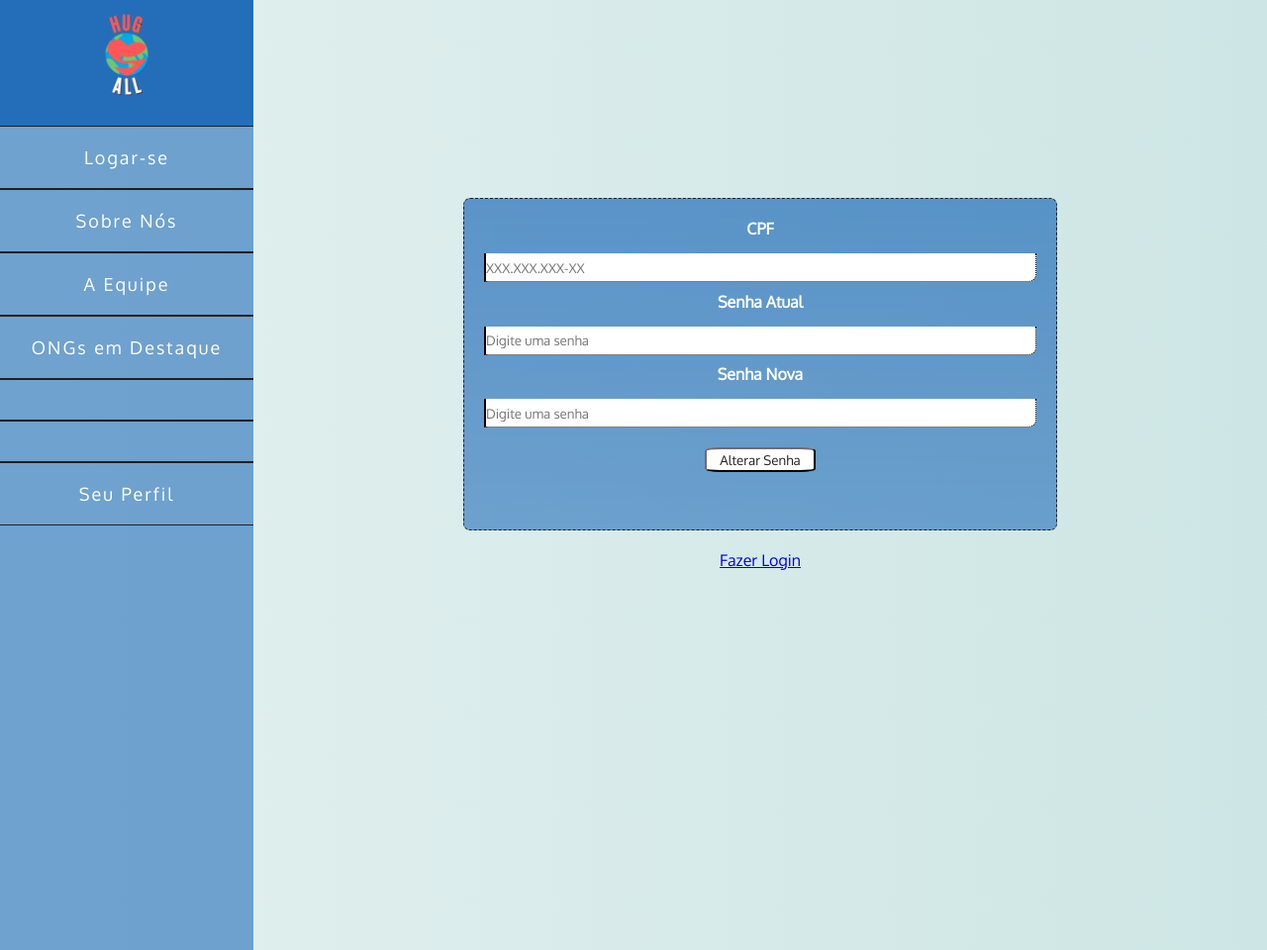
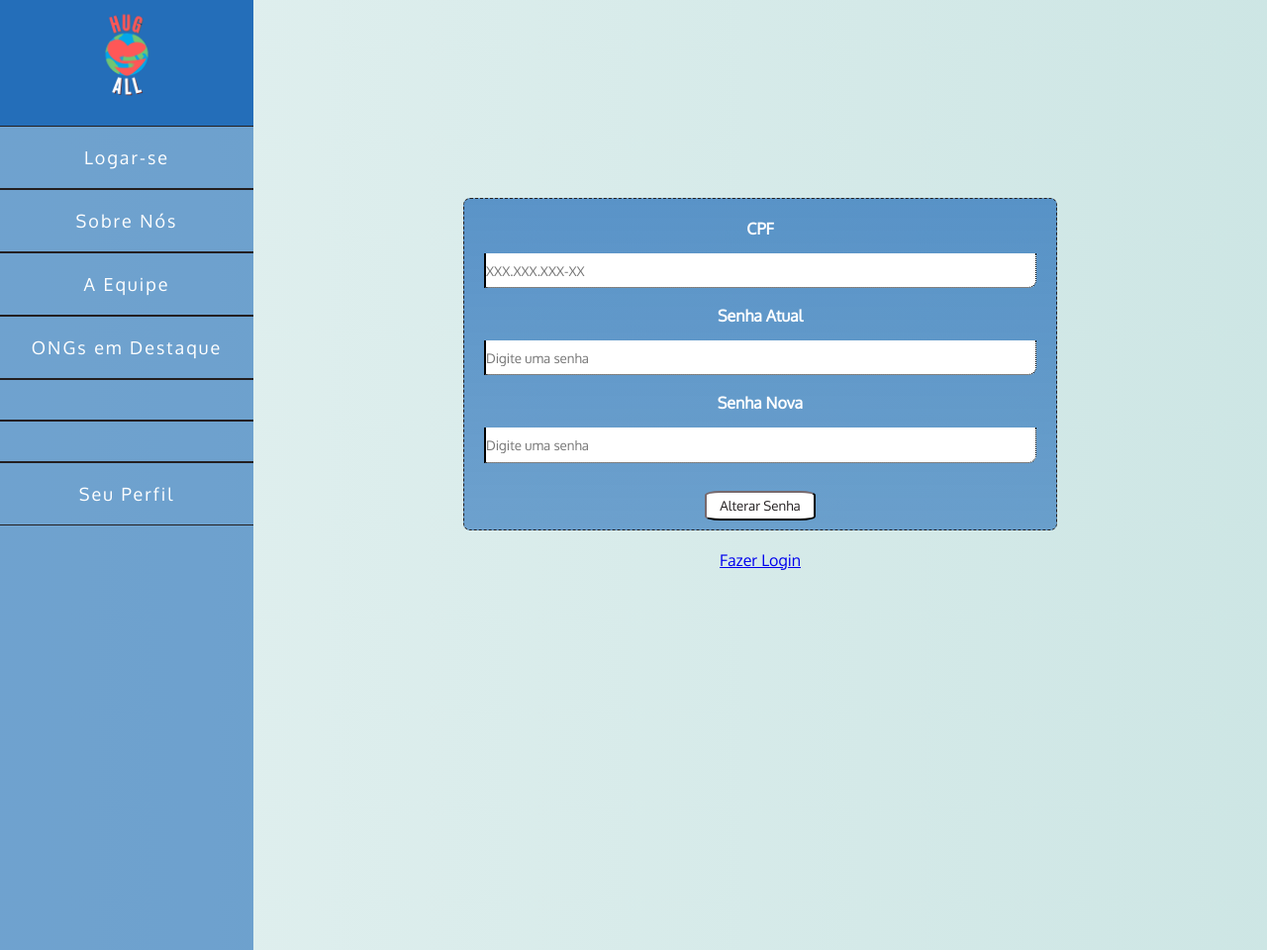
Before and after one commit to GustavoLuizFarignoli/HugAll-main, a PHP site: page /HugAll-main/update.php in a window 1280 px wide. Shown: the whole page at 99% size. Run offline with PHP 8.4, Linux system fonts and the light colour scheme.

Commit message:
Fiz algumas mudanças básica para adequar o tamanho da tela e os campos de senha

```diff
--- a/CSS/cadastro.css
+++ b/CSS/cadastro.css
@@ -83,7 +83,7 @@ a{
     color:#fff;
     font-weight: bold;
     width: 100%;
-    height: 17%;
+    height: 20%;
 }
 
 .inputradio{
--- a/CSS/index.css
+++ b/CSS/index.css
@@ -11,7 +11,7 @@
 
 #main{
     width: 100%;
-    height: 1300px;
+    height: 1500px;
     display: flex;
     text-align: center;
     background-image: linear-gradient(to left, rgba(184, 219, 217, 0.7), rgba(184,219,217, 0.4));
@@ -23,7 +23,7 @@ a{
 
 .menu{
     width: 20%;
-    height: 1300px;
+    height: 1500px;
     background-color: rgb(36, 110, 185, 0.6);
 }
 
--- a/CSS/login.css
+++ b/CSS/login.css
@@ -83,7 +83,7 @@ a{
     color:#fff;
     font-weight: bold;
     width: 100%;
-    height: 33.3%;
+    height: 40%;
 }
 
 .box-input{
--- a/CSS/update.css
+++ b/CSS/update.css
@@ -83,7 +83,7 @@ a{
     color:#fff;
     font-weight: bold;
     width: 100%;
-    height: 25%;
+    height: 30%;
 }
 
 .box-input{
--- a/Index.php
+++ b/Index.php
@@ -24,7 +24,7 @@
         </div>
         <div class="body">
                 <details>
-                    <summary><h1>Quem Somos Nós?</h1></summary>
+                    <summary><h1>Quem Somos Nós ?</h1></summary>
                     <p>O Hugall é um projeto desenvolvido por um grupo de estudantes da PUCPR e tem como objetivo conectar Voluntários e Doadores com as ONGs de Curitiba</p>
                     <hr>
                 </details>
--- a/cadastro.php
+++ b/cadastro.php
@@ -24,7 +24,7 @@
         </div>
         <div class="body">
             <form id="form" action="crud/cadastro_php.php" method="POST" onsubmit="return validacao()">
-                <div class="input" style="margin-top: 30px;">
+                <div class="input">
                     <label for="">CPF</label>
                     <input type="text" class="box-input" name="cpf" id="cpf" placeholder="XXX.XXX.XXX-XX">
                 </div>
@@ -38,7 +38,7 @@
                 </div>
                 <div class="input">
                     <label for="">Senha</label>
-                    <input type="text" class="box-input" name="senha" id="senha" placeholder="Digite uma senha">
+                    <input type="password" class="box-input" name="senha" id="senha" placeholder="Digite uma senha">
                 </div>
                 <label for="" style="color:#ffff; font-weight: bold;">Quero Ser</label>
                 <div class="inputradio">
--- a/login.php
+++ b/login.php
@@ -24,13 +24,13 @@
         </div>
         <div class="body">
             <form id="form" action="crud/login_php.php" method="POST" onsubmit="return validacao()">
-                <div class="input" style="margin-top: 20px;">
+                <div class="input">
                     <label for="">CPF</label>
                     <input type="text" class="box-input" name="cpf" id="cpf" placeholder="XXX.XXX.XXX-XX">
                 </div>
                 <div class="input">
                     <label for="">Senha</label>
-                    <input type="text" class="box-input" name="senha" id="senha" placeholder="Digite uma senha">
+                    <input type="password" class="box-input" name="senha" id="senha" placeholder="Digite uma senha">
                 </div>
                 <div class="input">
                     <button type="submit" class="button" id="button-send">Fazer Login</button>
--- a/update.php
+++ b/update.php
@@ -30,11 +30,11 @@
                 </div>
                 <div class="input">
                     <label for="">Senha Atual</label>
-                    <input type="text" class="box-input" name="atual" id="atual" placeholder="Digite uma senha">
+                    <input type="password" class="box-input" name="atual" id="atual" placeholder="Digite uma senha">
                 </div>
                 <div class="input">
                     <label for="">Senha Nova</label>
-                    <input type="text" class="box-input" name="nova" id="nova" placeholder="Digite uma senha">
+                    <input type="password" class="box-input" name="nova" id="nova" placeholder="Digite uma senha">
                 </div>
                 <div class="input">
                     <button type="submit" class="button" id="button-send" style="width: 20% !Important;">Alterar Senha</button>
```
Also changed, not shown: CSS/perfil.css (+5 -4 lines).
